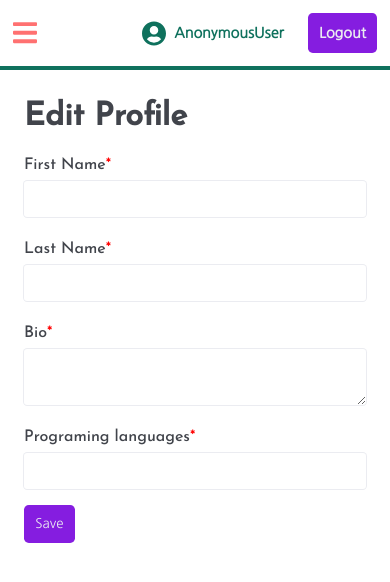
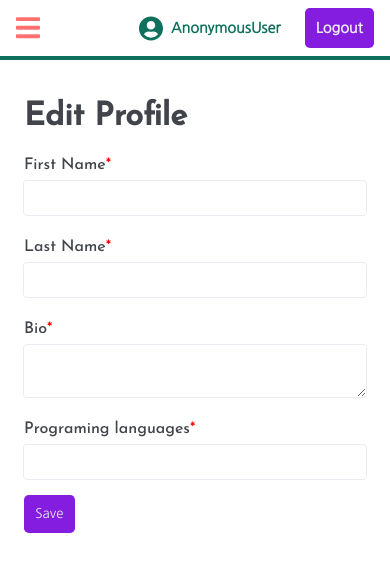
Before and after one commit to Karunamay-murmu/Django-blog, a Django app: template templates/user_profile/editProfile.html in a window 390 px wide. Shown: the top 582 px of the page. Run offline with Django 3.2, Linux system fonts and the light colour scheme; the template is opened without the code that fills it, so the values that code supplies are empty, except form fields; tables that the repository leaves empty hold one stand-in row (values such as "Sample post"); form fields are guessed from the names that the template uses; style sheets or scripts are compiled from the project's sources; parts of the project's set-up code (start-up, migrations or seed data) failed here and were passed over.

Commit message:
Twick user dashboard design

```diff
--- a/templates/write_blog/writePost.html
+++ b/templates/write_blog/writePost.html
@@ -59,10 +59,7 @@
             {% endif %}
         </div>
         <div class="editor__meta-fields">
-            <h2 class="editor__label">Post Meta</h2>
-            <p class="message-info"> <span class="message-error">Note: </span> If you don't know about meta data or how
-                meta data works in a blog post. You can
-                leave these fields blank.</p>
+            <h2 class="editor__label">Post Meta Data</h2>
             <div class="editor__fields__input--meta-title">
                 <p class="editor__fields__input--label">Title <span class="message-info">(Max 60 characters
                         allowed)</span></p>
--- a/user_profile/static/css/dashboard.css
+++ b/user_profile/static/css/dashboard.css
@@ -7,7 +7,7 @@
 }
 
 #header .nav-bar {
-  padding: 0.8rem;
+  padding: 0.5rem 1rem;
 }
 
 #header .nav-bar svg {
@@ -181,7 +181,7 @@
         -ms-flex-direction: column;
             flex-direction: column;
     height: 100vh;
-    top: 4.8rem;
+    top: 3.6rem;
   }
   .dashboard__sidebar__navitems {
     height: 70vh;
@@ -217,7 +217,7 @@
             flex-direction: column !important;
   }
   .dashboard__sidebar__navitems {
-    margin-top: 4.5rem;
+    margin-top: 3.6rem;
     display: -webkit-box;
     display: -ms-flexbox;
     display: flex;
@@ -265,20 +265,18 @@
     position: fixed;
     height: 100%;
     z-index: 5;
-    background-color: #fff;
   }
   .dashboard__sidebar__navitems {
-    height: 70vh;
+    height: 100%;
     overflow-y: auto;
     -webkit-box-orient: vertical;
     -webkit-box-direction: normal;
         -ms-flex-direction: column;
             flex-direction: column;
-    -webkit-box-pack: start !important;
-        -ms-flex-pack: start !important;
-            justify-content: flex-start !important;
-    -webkit-box-shadow: none;
-            box-shadow: none;
+    -webkit-box-pack: start;
+        -ms-flex-pack: start;
+            justify-content: flex-start;
+    background-color: #ebecf1;
   }
   .dashboard__sidebar__navitems--link {
     background-color: rgba(43, 49, 55, 0.1);
--- a/user_profile/static/css/dashboard.scss
+++ b/user_profile/static/css/dashboard.scss
@@ -8,7 +8,7 @@
     z-index: 9999;
 
     .nav-bar {
-        padding: 0.8rem;
+        padding: 0.5rem 1rem;
         svg {
             fill: $link;
             width: 1.5rem;
@@ -157,7 +157,7 @@
             position: fixed;
             flex-direction: column;
             height: 100vh;
-            top: 4.8rem;
+            top: 3.6rem;
 
             &__navitems {
                 height: 70vh;
@@ -193,7 +193,7 @@
         flex-direction: column !important;
         &__sidebar {
             &__navitems {
-                margin-top: 4.5rem;
+                margin-top: 3.6rem;
                 display: flex;
                 flex-direction: row;
                 justify-content: space-between;
@@ -237,15 +237,13 @@
             position: fixed;
             height: 100%;
             z-index: 5;
-            background-color: #fff;
 
             &__navitems {
-                height: 70vh;
+                height: 100%;
                 overflow-y: auto;
                 flex-direction: column;
-                justify-content: flex-start !important;
-                box-shadow: none;
-
+                justify-content: flex-start;
+                background-color: $white-bg;
                 &--link {
                     background-color: rgba(43, 49, 55, 0.1);
                     margin-bottom: 1rem;
--- a/user_profile/static/css/editProfile.css
+++ b/user_profile/static/css/editProfile.css
@@ -1,5 +1,9 @@
 .profile-edit {
   padding: 1rem;
+}
+
+.profile-edit .form {
+  max-width: 550px;
 }
 
 .profile-edit .form--name {
@@ -29,7 +33,7 @@
 .profile-edit .form--body .input-box input,
 .profile-edit .form--body .input-box textarea {
   padding: 0.5rem;
-  font-size: 1rem;
+  font-size: 0.9rem;
   font-family: "Nanum Gothic", sans-serif;
   border: none;
   -webkit-box-shadow: 0 0 0 1px #ebecf1;
--- a/user_profile/static/css/editProfile.scss
+++ b/user_profile/static/css/editProfile.scss
@@ -3,6 +3,7 @@
 .profile-edit {
     padding: 1rem;
     .form {
+        max-width: 550px;
         &--name {
             font-family: $large-text;
             color: $text-dark;
@@ -23,7 +24,7 @@
                 input,
                 textarea {
                     padding: 0.5rem;
-                    font-size: 1rem;
+                    font-size: 0.9rem;
                     font-family: $text;
                     border: none;
                     box-shadow: 0 0 0 1px $text-light;
--- a/user_profile/static/css/itemList.css
+++ b/user_profile/static/css/itemList.css
@@ -61,7 +61,7 @@
 }
 
 .no-content .info {
-  font-size: 1rem;
+  font-size: 0.9rem;
   font-family: "Nanum Gothic", sans-serif;
   font-weight: 600;
   color: #52575d;
--- a/user_profile/static/css/itemList.scss
+++ b/user_profile/static/css/itemList.scss
@@ -57,7 +57,7 @@
     background-color: $white-bg;
     position: relative;
     .info {
-        font-size: 1rem;
+        font-size: 0.9rem;
         font-family: $text;
         font-weight: $bold;
         color: $secondary;
--- a/user_profile/static/css/profile.css
+++ b/user_profile/static/css/profile.css
@@ -1,7 +1,6 @@
 .profile {
   height: 100%;
-  width: 50%;
-  margin: auto;
+  padding: 0 1rem;
 }
 
 .profile--info-container {
--- a/user_profile/static/css/profile.scss
+++ b/user_profile/static/css/profile.scss
@@ -2,8 +2,7 @@
 
 .profile {
     height: 100%;
-    width: 50%;
-    margin: auto;
+    padding: 0 1rem;
     &--info-container {
         flex-wrap: wrap;
         margin: 1rem 0;
--- a/write_blog/forms.py
+++ b/write_blog/forms.py
@@ -32,9 +32,10 @@ def postForm(modelName):
                     'placeholder': 'Parmalink',
                     'autocomplete': 'off'
                 }),
-                'meta_description': forms.TextInput(attrs={
+                'meta_description': forms.Textarea(attrs={
                     'placeholder': 'Meta description',
-                    'autocomplete': 'off'
+                    'autocomplete': 'off',
+                    'rows': 10
                 })
             }
 
--- a/write_blog/static/css/editor.css
+++ b/write_blog/static/css/editor.css
@@ -1,10 +1,10 @@
 .editor {
   padding: 1rem 1rem 5rem 1rem;
   border-radius: 0.3rem;
+  max-width: 1024px;
 }
 
 .editor__label {
-  padding-top: 0.5rem;
   font-family: "Josefin Sans", sans-serif;
   color: #41444b;
 }
@@ -150,7 +150,8 @@
 }
 
 .editor__meta-fields {
-  margin-top: 2rem;
+  max-width: 550px;
+  margin-top: 1.5rem;
   border-radius: 0.3rem;
 }
 
--- a/write_blog/static/css/editor.scss
+++ b/write_blog/static/css/editor.scss
@@ -3,9 +3,9 @@
 .editor {
     padding: 1rem 1rem 5rem 1rem;
     border-radius: 0.3rem;
+    max-width: 1024px;
 
     &__label {
-        padding-top: 0.5rem;
         font-family: $large-text;
         color: $text-dark;
     }
@@ -100,7 +100,8 @@
         }
     }
     &__meta-fields {
-        margin-top: 2rem;
+        max-width: 550px;
+        margin-top: 1.5rem;
         border-radius: 0.3rem;
 
         input,
```
Also changed, not shown: db.sqlite3, 5 other files.
